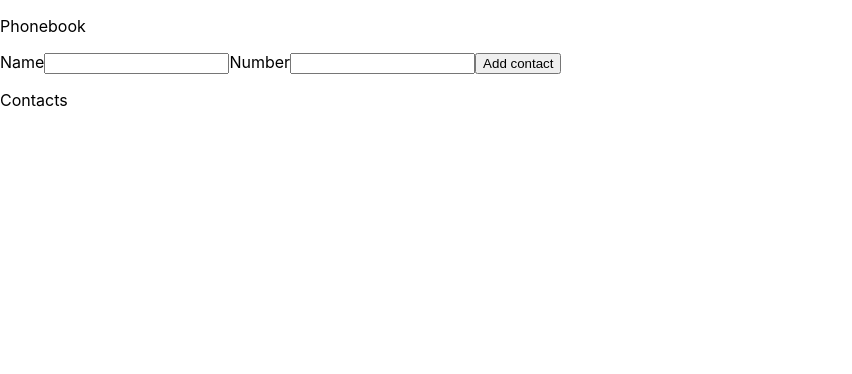
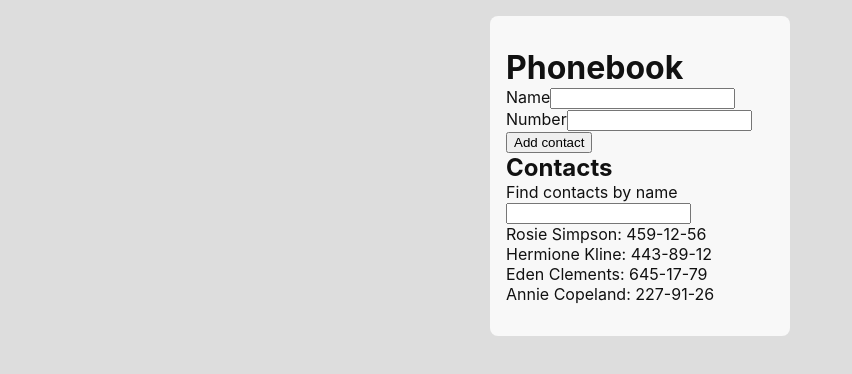
Before and after one commit to Perslay/goit-react-hw-02-phonebook, a React (Create React App) app: page / in a window 1280 px wide. Shown: the top 374 px of the page, without its empty margins (0-852 px from the left). Built offline with nearby package versions, Linux system fonts and the light colour scheme.

Commit message:
Basic styling and filter input
For now only value from input is logged

```diff
--- a/src/components/App.jsx
+++ b/src/components/App.jsx
@@ -8,13 +8,25 @@ import css from '../styles/App.module.css';
 
 export class App extends Component {
   state = {
-    contacts: [],
+    contacts: [
+      { id: 'id-1', name: 'Rosie Simpson', number: '459-12-56' },
+      { id: 'id-2', name: 'Hermione Kline', number: '443-89-12' },
+      { id: 'id-3', name: 'Eden Clements', number: '645-17-79' },
+      { id: 'id-4', name: 'Annie Copeland', number: '227-91-26' },
+    ],
+    filter: '',
     name: '',
     number: '',
   };
 
   nameInputId = nanoid();
   numberInputId = nanoid();
+  filterInputId = nanoid();
+
+  handleChange = evt => {
+    this.setState({ filter: evt.target.value });
+    console.log(this.state.filter);
+  };
 
   add = event => {
     event.preventDefault();
@@ -39,27 +51,28 @@ export class App extends Component {
 
   render() {
     const { contacts, name, number } = this.state;
+    const { nameInputId, numberInputId, filterInputId, handleChange } = this;
 
     return (
-      <>
+      <div className={css.appContainer}>
         <div>
-          <p>Phonebook</p>
+          <h1>Phonebook</h1>
           <div>
             <form onSubmit={this.add}>
               <label htmlFor={this.nameInputId}>Name</label>
               <input
                 type="text"
                 name="name"
-                id={this.nameInputId}
+                id={nameInputId}
                 pattern="^[a-zA-Zа-яА-Я]+((['\s\-][a-zA-Zа-яА-Я ])?[a-zA-Zа-яА-Я]*)*$"
                 title="Name may contain only letters, apostrophe, dash and spaces. For example Adrian, Jacob Mercer, Charles de Batz de Castelmore d'Artagnan"
                 required
               />
-              <label htmlFor={this.numberInputId}>Number</label>
+              <label htmlFor={numberInputId}>Number</label>
               <input
                 type="tel"
                 name="number"
-                id={this.numberInputId}
+                id={numberInputId}
                 pattern="^\+((?:9[679]|8[035789]|6[789]|5[90]|42|3[578]|2[1-689])|9[0-58]|8[1246]|6[0-6]|5[1-8]|4[013-9]|3[0-469]|2[70]|7|1)(?:\W*\d){0,13}\d$"
                 title="Phone number must start with +, be at least 3 digits and can contain spaces, dashes"
                 required
@@ -69,7 +82,16 @@ export class App extends Component {
           </div>
         </div>
         <div>
-          <p>Contacts</p>
+          <h2>Contacts</h2>
+          <p>Find contacts by name</p>
+          <input
+            onChange={handleChange}
+            type="text"
+            name="filter"
+            id={filterInputId}
+            pattern="^[a-zA-Zа-яА-Я]+((['\s\-][a-zA-Zа-яА-Я ])?[a-zA-Zа-яА-Я]*)*$"
+            title="Name may contain only letters, apostrophe, dash and spaces. For example Adrian, Jacob Mercer, Charles de Batz de Castelmore d'Artagnan"
+          />
           <ul>
             {contacts.map(contact => (
               <li key={contact.id}>
@@ -78,7 +100,7 @@ export class App extends Component {
             ))}
           </ul>
         </div>
-      </>
+      </div>
     );
   }
 }
--- a/src/index.css
+++ b/src/index.css
@@ -1,6 +1,18 @@
 @import-normalize; /* bring in normalize.css styles */
 
+:root {
+  --color-white: #f8f8f8;
+  --color-light: #ddd;
+  --color-black: #111;
+}
+
+* {
+  box-sizing: border-box;
+}
+
 body {
+  background-color: var(--color-light);
+  color: var(--color-black);
   margin: 0;
   font-family: -apple-system, BlinkMacSystemFont, 'Segoe UI', 'Roboto', 'Oxygen',
     'Ubuntu', 'Cantarell', 'Fira Sans', 'Droid Sans', 'Helvetica Neue',
@@ -9,6 +21,23 @@ body {
   -moz-osx-font-smoothing: grayscale;
 }
 
+h1,
+h2,
+h3,
+h4,
+h5,
+h6,
+p {
+  margin: 0;
+}
+
+ul,
+ol {
+  list-style: none;
+  margin: 0;
+  padding: 0;
+}
+
 code {
   font-family: source-code-pro, Menlo, Monaco, Consolas, 'Courier New',
     monospace;
--- a/src/styles/App.module.css
+++ b/src/styles/App.module.css
@@ -0,0 +1,7 @@
+.appContainer {
+  background-color: #f8f8f8;
+  border-radius: 8px;
+  margin: 1rem auto;
+  padding: 2rem 1rem;
+  width: 300px;
+}
```
